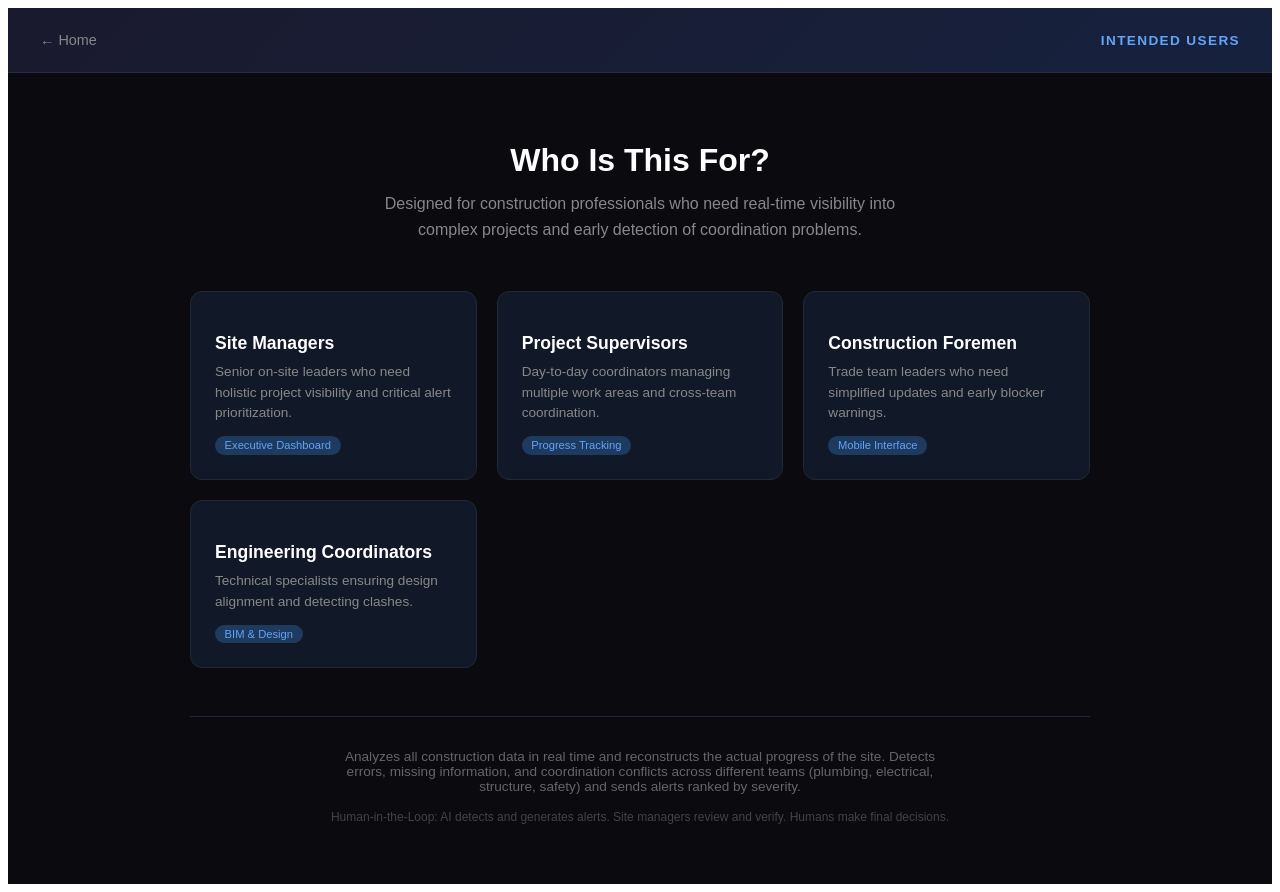
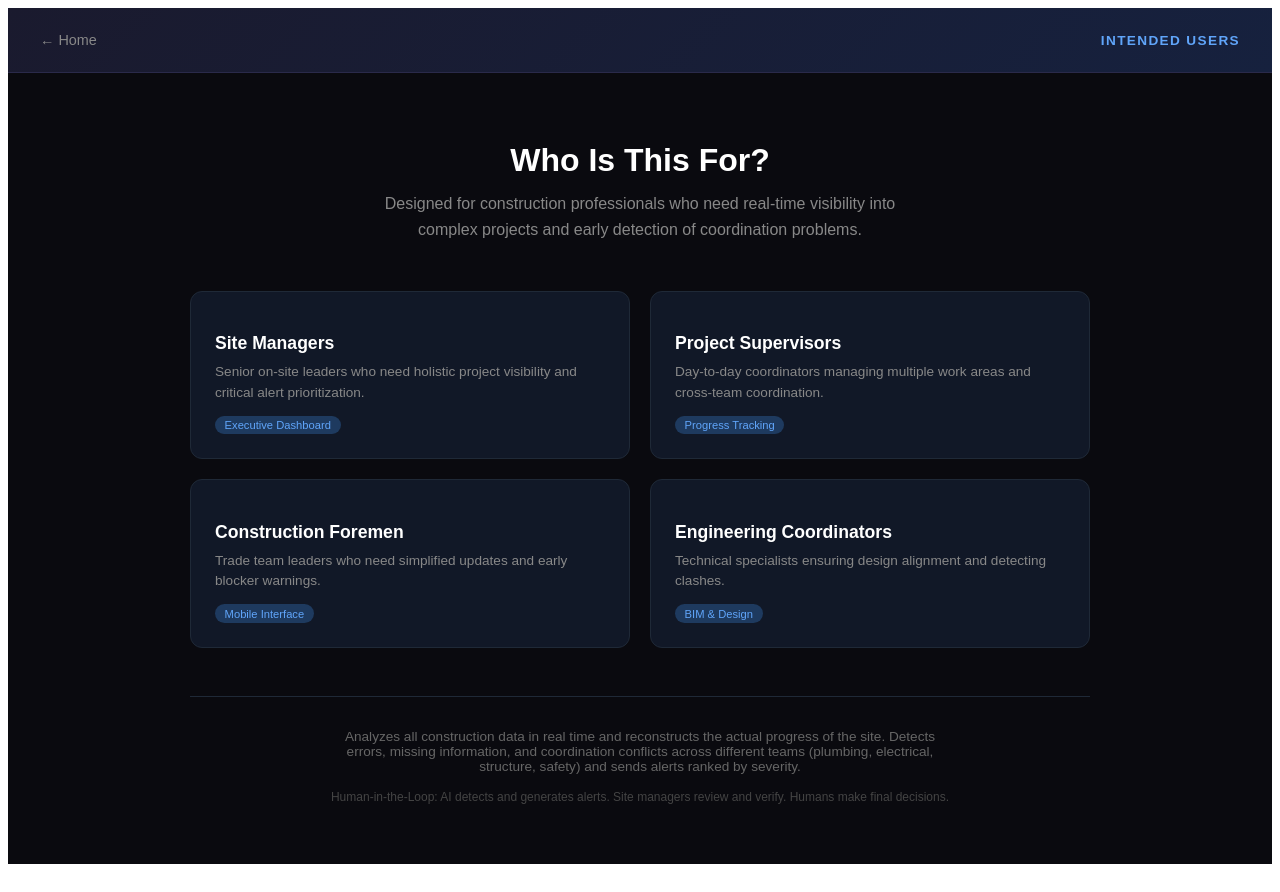
Before and after one commit to DigitalCoa-ch/ai-native-team-04, a Next.js app: page /users in a window 1280 px wide. Built offline with nearby package versions, Linux system fonts and the light colour scheme.

Commit message:
style: 2x2 grid layout for user roles

```diff
--- a/pages/users.js
+++ b/pages/users.js
@@ -33,7 +33,7 @@ export default function Users() {
           </p>
         </div>
 
-        <div style={{ display: 'grid', gridTemplateColumns: 'repeat(auto-fit, minmax(280px, 1fr))', gap: '1.25rem' }}>
+        <div style={{ display: 'grid', gridTemplateColumns: 'repeat(2, 1fr)', gap: '1.25rem' }}>
           {users.map(u => (
             <Link key={u.href} href={u.href} style={{
               background: '#111827',
```
